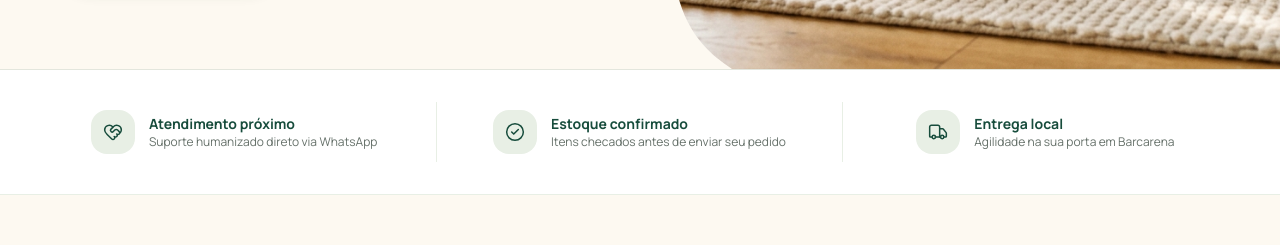
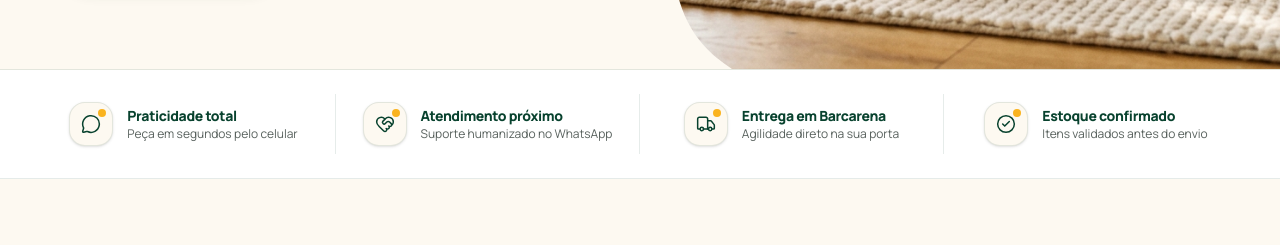
Before and after one commit to petoudelivery/petou, a Next.js app: page / in a window 1280 px wide. Shown: the part 704-949 px from the top of the page. Built offline with nearby package versions, Linux system fonts and the light colour scheme; no server answers; the database is empty.

Commit message:
feat: REDESIGN THE BENEFITS SECTION ONLY

```diff
--- a/src/app/page.tsx
+++ b/src/app/page.tsx
@@ -237,42 +237,77 @@ export default function Home() {
         </section>
 
         {/* =========================================================================
-            4. TRUST STRIP
+            4. BENEFITS STRIP
+            Redesigned Compact, Elegant Horizontal Benefits Strip:
+            - Official PETOU palette: #08422E, #FAB31F, #FDF9F1, #FFFFFF
+            - 4 existing store benefits in a single horizontal row on desktop
+            - Simple, consistent icons and short, easy-to-understand text
+            - Balanced spacing and clean mobile responsiveness
            ========================================================================= */}
-        <section aria-label="Compromissos e diferenciais da PETOU Store" className="bg-[#FFFFFF] border-b border-[#E8EFE5] py-6 sm:py-8">
+        <section
+          aria-label="Benefícios e diferenciais da PETOU Store"
+          className="bg-[#FFFFFF] border-b border-[#08422E]/10 py-5 sm:py-6"
+        >
           <div className="max-w-7xl mx-auto px-4 sm:px-6 lg:px-8">
-            <div className="grid grid-cols-1 md:grid-cols-3 divide-y md:divide-y-0 md:divide-x divide-[#E8EFE5] gap-4 md:gap-0">
+            <div className="grid grid-cols-1 sm:grid-cols-2 lg:grid-cols-4 gap-4 sm:gap-6 lg:gap-0 lg:divide-x lg:divide-[#08422E]/10">
 
-              {/* Item 1: Atendimento próximo */}
-              <div className="flex items-center justify-center gap-3.5 py-3 md:py-2 px-4 text-center md:text-left">
-                <div className="w-11 h-11 rounded-2xl bg-[#E8EFE5] text-[#174C3C] flex items-center justify-center shrink-0" aria-hidden="true">
-                  <HeartHandshake className="w-5 h-5 stroke-[1.8]" />
+              {/* Benefit 1: Praticidade */}
+              <div className="flex items-center gap-3.5 py-2 px-3 sm:px-4 lg:justify-center">
+                <div
+                  className="w-11 h-11 rounded-2xl bg-[#FDF9F1] border border-[#08422E]/10 text-[#08422E] flex items-center justify-center shrink-0 shadow-sm relative"
+                  aria-hidden="true"
+                >
+                  <MessageCircle className="w-5 h-5 stroke-[1.8]" />
+                  <span className="w-2 h-2 rounded-full bg-[#FAB31F] absolute top-1.5 right-1.5" />
                 </div>
                 <div>
-                  <h3 className="text-sm font-bold text-[#174C3C]">Atendimento próximo</h3>
-                  <p className="text-xs text-[#66716A]">Suporte humanizado direto via WhatsApp</p>
+                  <h3 className="text-sm font-black text-[#08422E] tracking-tight">Praticidade total</h3>
+                  <p className="text-xs text-[#202C27]/75">Peça em segundos pelo celular</p>
                 </div>
               </div>
 
-              {/* Item 2: Estoque confirmado */}
-              <div className="flex items-center justify-center gap-3.5 py-3 md:py-2 px-4 text-center md:text-left">
-                <div className="w-11 h-11 rounded-2xl bg-[#E8EFE5] text-[#174C3C] flex items-center justify-center shrink-0" aria-hidden="true">
-                  <CheckCircle2 className="w-5 h-5 stroke-[1.8]" />
+              {/* Benefit 2: Atendimento no WhatsApp */}
+              <div className="flex items-center gap-3.5 py-2 px-3 sm:px-4 lg:justify-center">
+                <div
+                  className="w-11 h-11 rounded-2xl bg-[#FDF9F1] border border-[#08422E]/10 text-[#08422E] flex items-center justify-center shrink-0 shadow-sm relative"
+                  aria-hidden="true"
+                >
+                  <HeartHandshake className="w-5 h-5 stroke-[1.8]" />
+                  <span className="w-2 h-2 rounded-full bg-[#FAB31F] absolute top-1.5 right-1.5" />
                 </div>
                 <div>
-                  <h3 className="text-sm font-bold text-[#174C3C]">Estoque confirmado</h3>
-                  <p className="text-xs text-[#66716A]">Itens checados antes de enviar seu pedido</p>
+                  <h3 className="text-sm font-black text-[#08422E] tracking-tight">Atendimento próximo</h3>
+                  <p className="text-xs text-[#202C27]/75">Suporte humanizado no WhatsApp</p>
                 </div>
               </div>
 
-              {/* Item 3: Entrega local */}
-              <div className="flex items-center justify-center gap-3.5 py-3 md:py-2 px-4 text-center md:text-left">
-                <div className="w-11 h-11 rounded-2xl bg-[#E8EFE5] text-[#174C3C] flex items-center justify-center shrink-0" aria-hidden="true">
+              {/* Benefit 3: Entrega em Barcarena */}
+              <div className="flex items-center gap-3.5 py-2 px-3 sm:px-4 lg:justify-center">
+                <div
+                  className="w-11 h-11 rounded-2xl bg-[#FDF9F1] border border-[#08422E]/10 text-[#08422E] flex items-center justify-center shrink-0 shadow-sm relative"
+                  aria-hidden="true"
+                >
                   <Truck className="w-5 h-5 stroke-[1.8]" />
+                  <span className="w-2 h-2 rounded-full bg-[#FAB31F] absolute top-1.5 right-1.5" />
                 </div>
                 <div>
-                  <h3 className="text-sm font-bold text-[#174C3C]">Entrega local</h3>
-                  <p className="text-xs text-[#66716A]">Agilidade na sua porta em Barcarena</p>
+                  <h3 className="text-sm font-black text-[#08422E] tracking-tight">Entrega em Barcarena</h3>
+                  <p className="text-xs text-[#202C27]/75">Agilidade direto na sua porta</p>
+                </div>
+              </div>
+
+              {/* Benefit 4: Estoque confirmado */}
+              <div className="flex items-center gap-3.5 py-2 px-3 sm:px-4 lg:justify-center">
+                <div
+                  className="w-11 h-11 rounded-2xl bg-[#FDF9F1] border border-[#08422E]/10 text-[#08422E] flex items-center justify-center shrink-0 shadow-sm relative"
+                  aria-hidden="true"
+                >
+                  <CheckCircle2 className="w-5 h-5 stroke-[1.8]" />
+                  <span className="w-2 h-2 rounded-full bg-[#FAB31F] absolute top-1.5 right-1.5" />
+                </div>
+                <div>
+                  <h3 className="text-sm font-black text-[#08422E] tracking-tight">Estoque confirmado</h3>
+                  <p className="text-xs text-[#202C27]/75">Itens validados antes do envio</p>
                 </div>
               </div>
 
```
